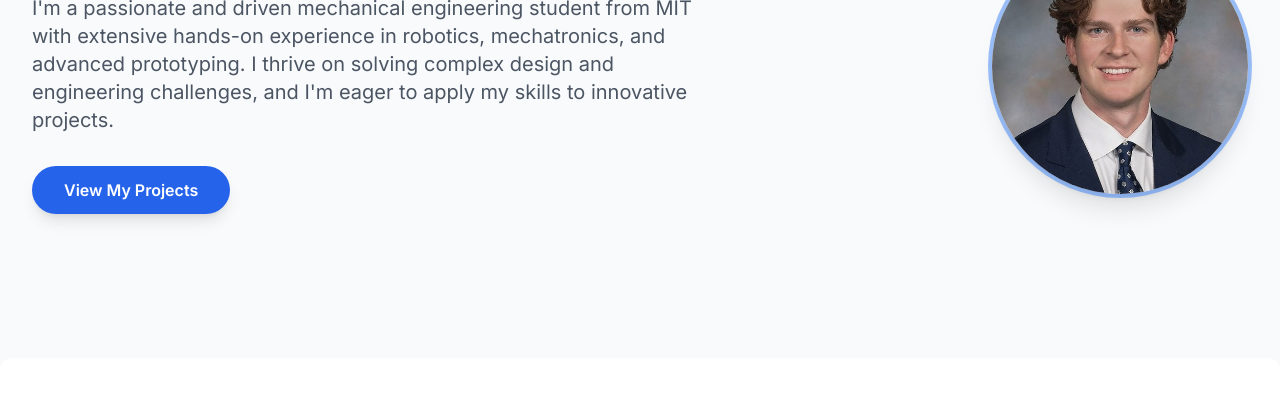
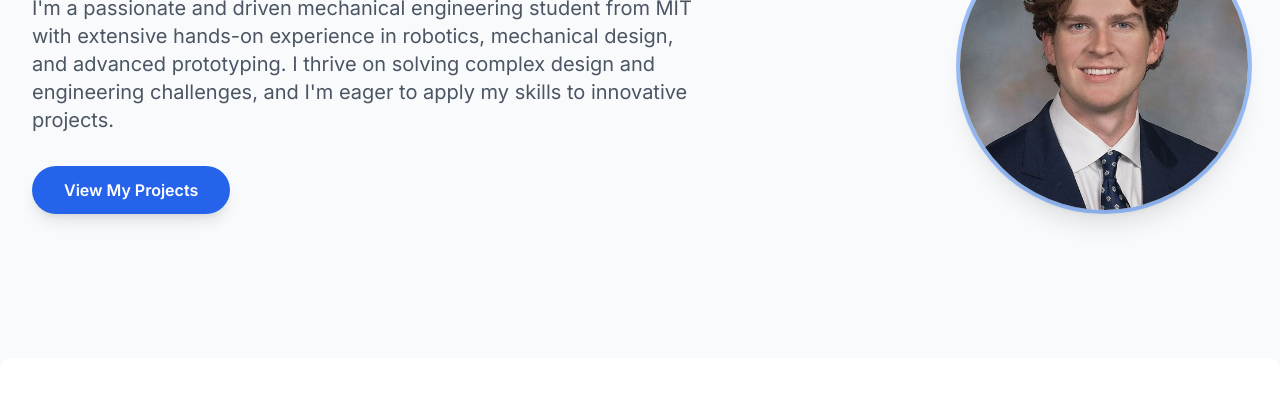
Before and after one commit to drakeelliott/website, a plain HTML site: page index.html in a window 1280 px wide. Shown: the part 242-656 px from the top of the page. Drawn offline with nearby package versions, Linux system fonts and the light colour scheme.

Commit message:
fixed mail, update head shot and hero section

```diff
--- a/index.html
+++ b/index.html
@@ -41,15 +41,15 @@
                 Drake Elliott
             </h2>
             <p class="text-lg sm:text-xl text-gray-600 mb-8 max-w-2xl mx-auto md:mx-0">
-                I'm a passionate and driven mechanical engineering student from MIT with extensive hands-on experience in robotics, mechatronics, and advanced prototyping. I thrive on solving complex design and engineering challenges, and I'm eager to apply my skills to innovative projects.
+                I'm a passionate and driven mechanical engineering student from MIT with extensive hands-on experience in robotics, mechanical design, and advanced prototyping. I thrive on solving complex design and engineering challenges, and I'm eager to apply my skills to innovative projects.
             </p>
             <a href="#projects" class="inline-block bg-blue-600 text-white font-semibold py-3 px-8 rounded-full shadow-lg hover:bg-blue-700 transition duration-300">
                 View My Projects
             </a>
         </div>
-        <div class="flex-shrink-0 w-64 h-64 sm:w-64 sm:h-64 rounded-full overflow-hidden shadow-xl ring-4 ring-blue-500 ring-opacity-50">
-            <!-- Placeholder for professional headshot -->
-            <img src="portfolio_headshot.jpg" alt="Professional headshot" class="object-cover w-full h-full">
+        <div class="flex justify-start"> <div class="flex-shrink-0 w-56 h-56 sm:w-72 sm:h-72 rounded-full overflow-hidden shadow-xl ring-4 ring-blue-500 ring-opacity-50 ml-0">
+        <img src="portfolio_headshot.jpg" alt="Professional headshot" class="object-cover w-full h-full">
+            </div>
         </div>
     </section>
 
@@ -162,7 +162,7 @@
         </p>
         <div class="flex justify-center items-center space-x-6 sm:space-x-8">
             <!-- Email link -->
-            <a href="drake180@mit.edu" class="flex flex-col items-center group">
+            <a href="mailto:drake180@mit.edu" class="flex flex-col items-center group">
                 <svg xmlns="http://www.w3.org/2000/svg" fill="none" viewBox="0 0 24 24" stroke-width="1.5" stroke="currentColor" class="w-10 h-10 text-gray-600 group-hover:text-blue-600 transition-colors">
                     <path stroke-linecap="round" stroke-linejoin="round" d="M21.75 6.75v10.5a2.25 2.25 0 0 1-2.25 2.25h-15a2.25 2.25 0 0 1-2.25-2.25V6.75m19.5 0A2.25 2.25 0 0 0 19.5 4.5h-15a2.25 2.25 0 0 0-2.25 2.25m19.5 0v.243a2.25 2.25 0 0 1-1.272 2.053l-7.487 3.744c-.266.133-.55.199-.838.199s-.572-.066-.838-.199l-7.487-3.744A2.25 2.25 0 0 1 2.25 6.993V6.75"/>
                 </svg>
```
